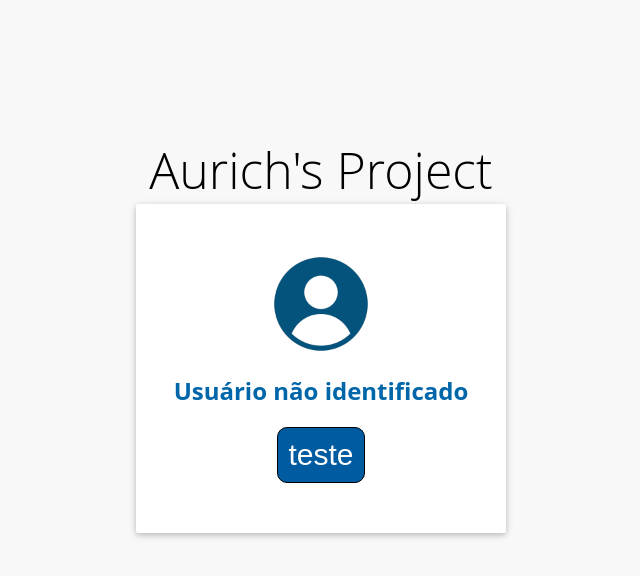
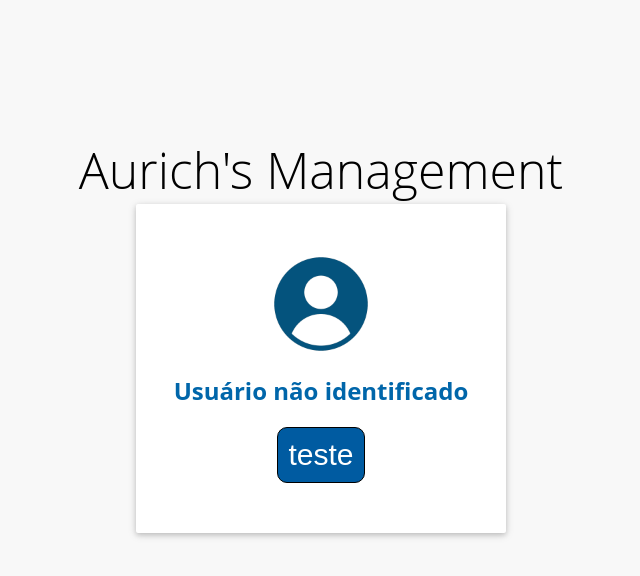
Before and after one commit to icaroaurich/TCC, a plain HTML site: page index.html in a window 1280 px wide. Shown: the whole page, without its empty margins (319-959 px from the left). Drawn offline with Linux system fonts and the light colour scheme.

Commit message:
Mudado o nome do projeto no index

```diff
--- a/index.html
+++ b/index.html
@@ -35,7 +35,7 @@
 	   }(document, 'script', 'facebook-jssdk'));
 	</script>
 
-    <h1>Aurich's Project</h1>
+    <h1>Aurich's Management</h1>
     <div class="container">
         <div class="user">
             <img id="picture" src="images/noUser.png" width="100" height="100">
```
